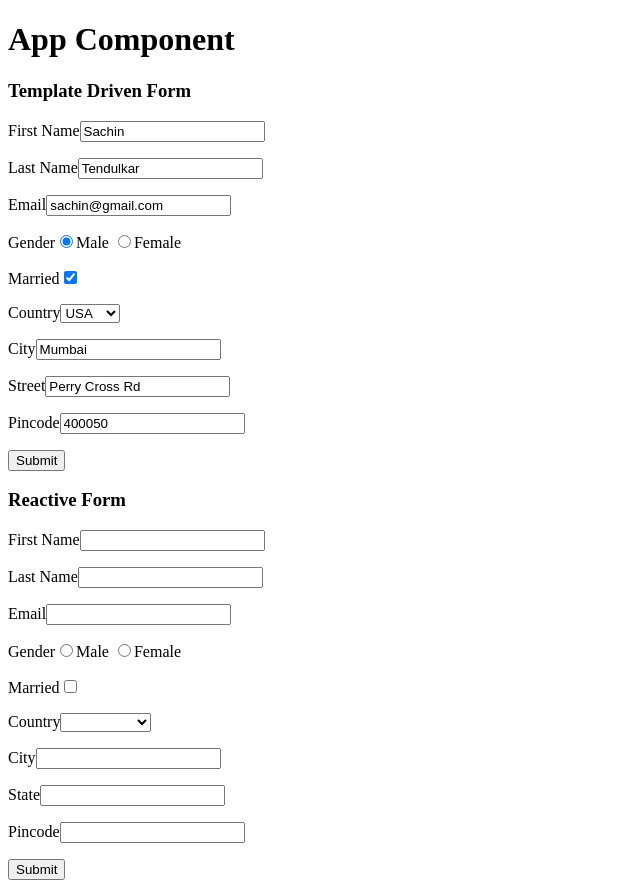
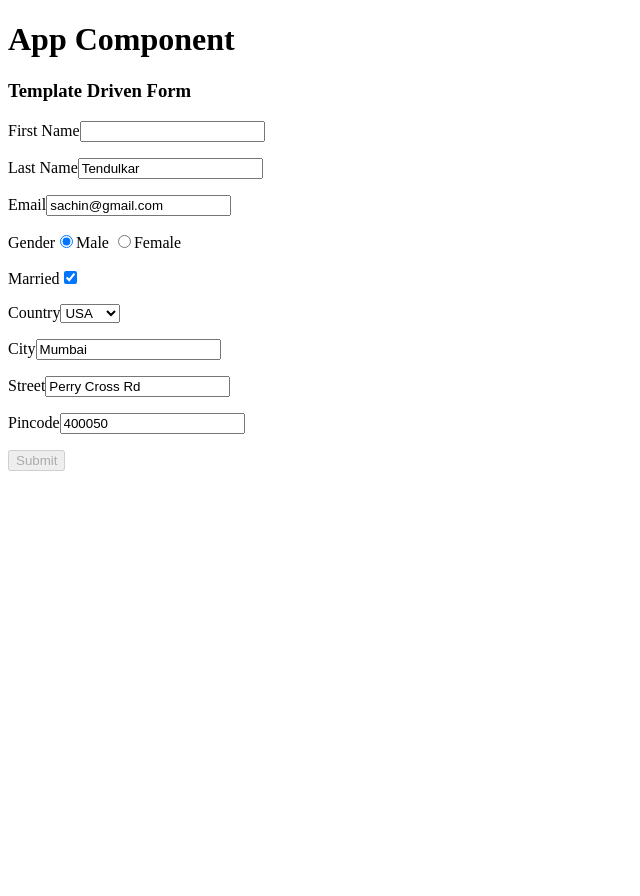
Before and after one commit to roshnikeee/my-first-app, an Angular app: page / in a window 1280 px wide. Shown: the whole page, without its empty margins (0-640 px from the left). After the commit the page ends 800 px from the top, so only its background shows below. Built offline with nearby package versions, Linux system fonts and the light colour scheme.

Commit message:
Validations working

```diff
--- a/src/app/app.component.html
+++ b/src/app/app.component.html
@@ -1,3 +1,2 @@
 <h1>App Component</h1>
 <app-template-driven-form></app-template-driven-form>
-<app-reactive-form></app-reactive-form>
--- a/src/app/template-driven-form/template-driven-form.component.html
+++ b/src/app/template-driven-form/template-driven-form.component.html
@@ -1,9 +1,17 @@
 <div class="container">
     <h3>Template Driven Form</h3>
-  <form #contactForm="ngForm" (submit)="onSubmit(contactForm)">
+  <form #contactForm="ngForm" (submit)="onSubmit(contactForm)" >
     <p>
       <label for="firstname">First Name</label>
-      <input type="text" name="firstname" id="firstname" [(ngModel)]="contact.firstName"/>
+      <input type="text" #firstname="ngModel" name="firstname" id="firstname" [(ngModel)]="contact.firstName" required minlength="10"/>
+    <span *ngIf="!firstname.valid && (firstname.touched || firstname.dirty)" >
+      <span *ngIf="firstname.errors?.['minlength']">
+        Min Length is 10 chars
+      </span>
+      <span *ngIf="firstname.errors?.['required']">
+        FirstName is required
+      </span>
+    </span>
     </p>
     <p>
       <label for="lastname">Last Name</label>
@@ -44,7 +52,7 @@
       </p>
     </div>
     <p>
-        <button type="submit">Submit</button>
+        <button type="submit" [disabled]="!contactForm.valid">Submit</button>
     </p>
   </form>
 </div>
--- a/src/app/template-driven-form/template-driven-form.component.ts
+++ b/src/app/template-driven-form/template-driven-form.component.ts
@@ -1,4 +1,7 @@
+
+
 import { Component, OnInit } from '@angular/core';
+
 import { NgForm } from '@angular/forms';
 
 @Component({
@@ -14,12 +17,12 @@ export class TemplateDrivenFormComponent implements OnInit {
   ];
 
   onSubmit(form: NgForm) {
-    console.log(form.value);
+    console.log(form);
   }
   contact!: Contact;
   ngOnInit(): void {
     this.contact = {
-      firstName: 'Sachin',
+      firstName: '',
       lastName: 'Tendulkar',
       email: 'sachin@gmail.com',
       gender: 'male',
```
